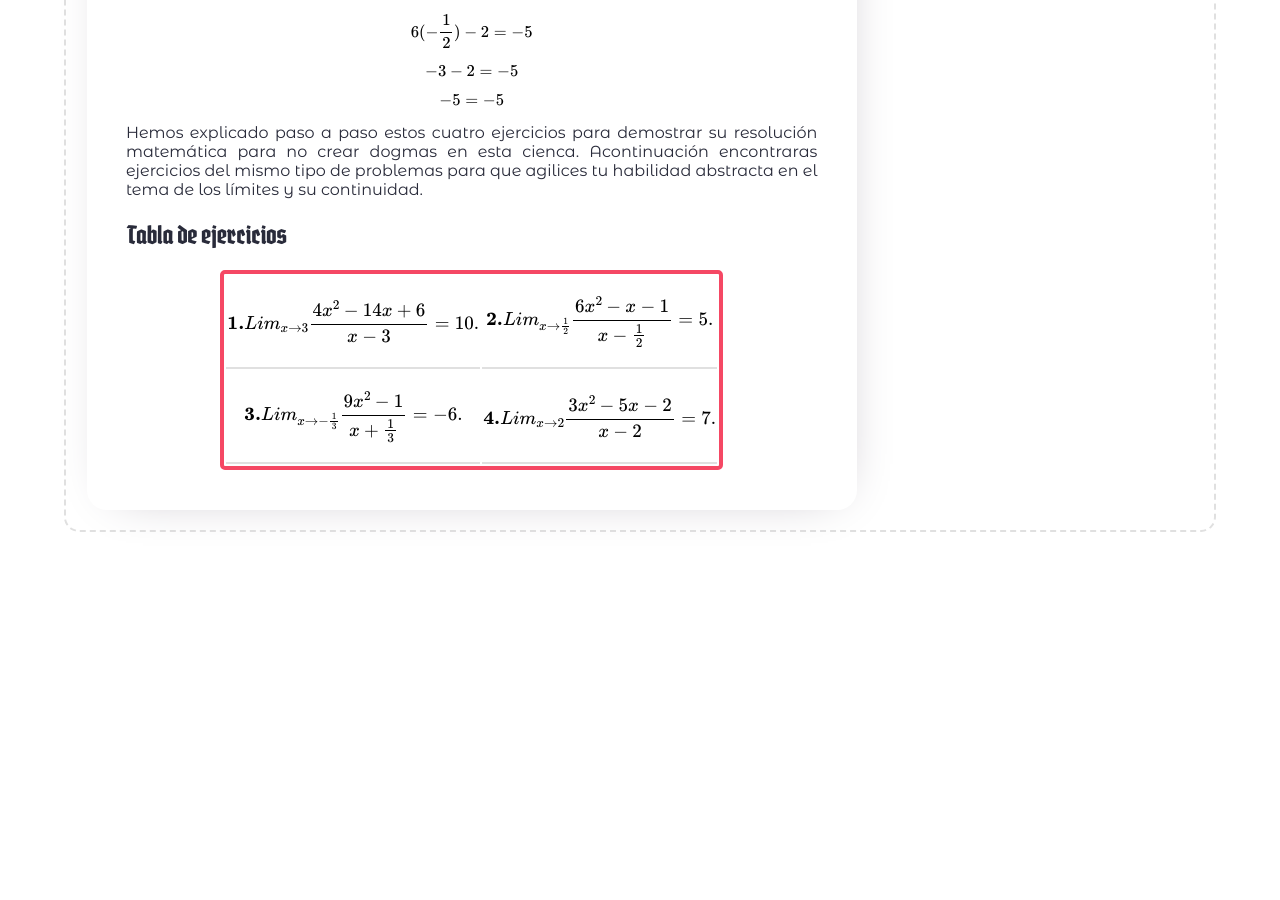
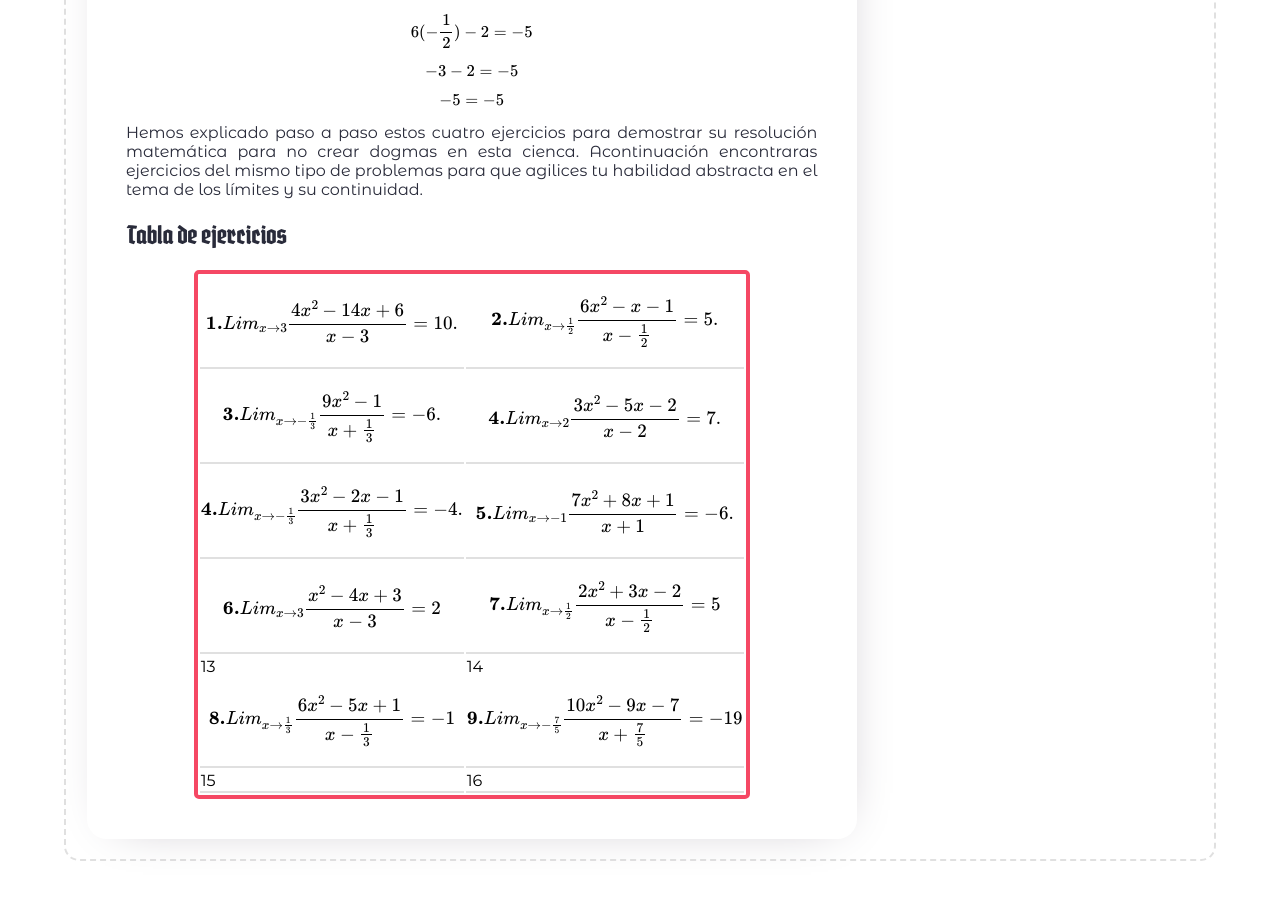
Before and after one commit to jorgeAML/creativeaml, a Jekyll site: the page built from blog_posts/25-01-2023.md, in a window 1280 px wide and 900 px high, scrolled down 2397 px. Built offline with Jekyll 4.4.1, drawn with Linux system fonts in a browser that asks for light colours; some web fonts are replaced; a script that is not in the unit is left out; comment, search, counter and statistics services are not loaded; before the commit the page ends 2968 px from its top, so only the background shows below that.

Commit message:
more exercises for 25.01.2023

```diff
--- a/blog_posts/25-01-2023.md
+++ b/blog_posts/25-01-2023.md
@@ -95,5 +95,21 @@ $$Lim_{x \rightarrow -\frac{1}{2}} \frac{6x^{2} +x -1}{x + \frac{1}{2}} = -5 $$
         <td>$$\textbf{3.} Lim_{x \rightarrow -\frac{1}{3}} \frac{9x^{2}-1}{x+\frac{1}{3}} = -6.$$</td>
         <td>$$\textbf{4.} Lim_{x \rightarrow 2} \frac{3x^{2}-5x-2}{x-2} = 7.$$</td>
     </tr>
+    <tr>
+        <td>$$\textbf{4.} Lim_{x \rightarrow -\frac{1}{3}} \frac{3x^{2}-2x-1}{x+\frac{1}{3}} = -4.$$</td>
+        <td>$$\textbf{5.} Lim_{x \rightarrow -1} \frac{7x^{2}+8x+1}{x+1} = -6.$$</td>
+    </tr>
+    <tr>
+        <td>$$\textbf{6.} Lim_{x \rightarrow 3} \frac{x^{2}-4x+3}{x-3} = 2$$</td>
+        <td>$$\textbf{7.} Lim_{x \rightarrow \frac{1}{2}} \frac{2x^{2}+3x-2}{x-\frac{1}{2}} = 5$$</td>
+    </tr>
+    <tr>
+        <td>13$$\textbf{8.} Lim_{x \rightarrow \frac{1}{3}} \frac{6x^{2}-5x+1}{x-\frac{1}{3}} = -1$$</td>
+        <td>14$$\textbf{9.} Lim_{x \rightarrow -\frac{7}{5}} \frac{10x^{2}-9x-7}{x+\frac{7}{5}} = -19$$</td>
+    </tr>
+    <tr>
+        <td>15</td>
+        <td>16</td>
+    </tr>
 </table>
 </div>
```
